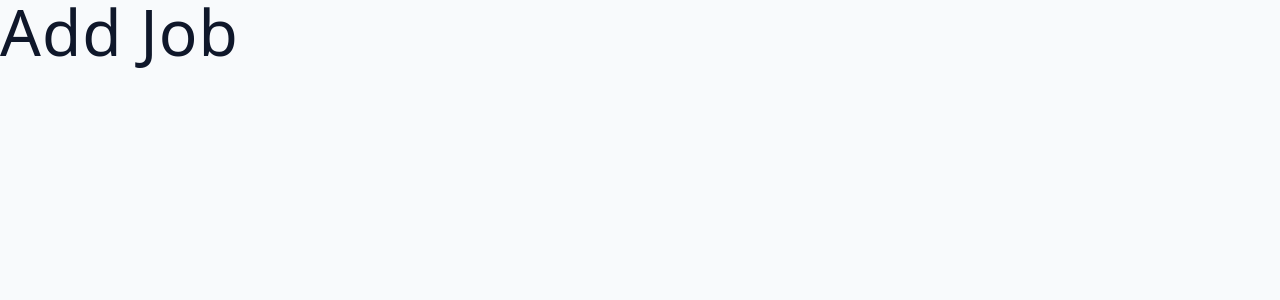
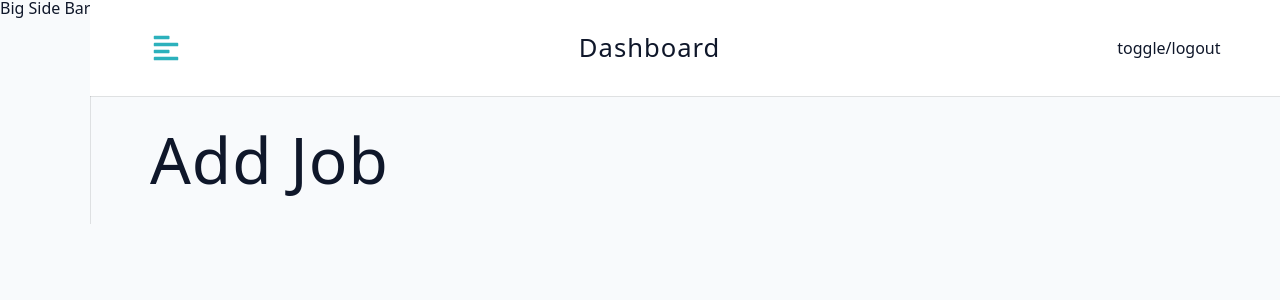
Before and after one commit to imnomee/CA-MERN-FULL, a React (Vite) app in the folder client/: page /dashboard in a window 1280 px wide. Shown: the top 300 px of the page. Built offline with nearby package versions, Linux system fonts and the light colour scheme.

Commit message:
sidebar and links

```diff
--- /dev/null
+++ b/client/src/components/BigSidebar.jsx
@@ -0,0 +1,7 @@
+import Wrapper from '../assets/wrappers/BigSidebar';
+
+const BigSidebar = () => {
+    return <Wrapper>Big Side Bar</Wrapper>;
+};
+
+export default BigSidebar;
--- /dev/null
+++ b/client/src/components/Navbar.jsx
@@ -0,0 +1,27 @@
+import Wrapper from '../assets/wrappers/Navbar';
+import { useDashboardContext } from '../pages/DashboardLayout';
+import { Logo } from './index';
+import { FaAlignLeft } from 'react-icons/fa';
+
+const Navbar = () => {
+    const { toggleSideBar } = useDashboardContext();
+    return (
+        <Wrapper>
+            <div className="nav-center">
+                <button
+                    type="button"
+                    className="toggle-btn"
+                    onClick={toggleSideBar}>
+                    <FaAlignLeft />
+                </button>
+                <div>
+                    <Logo />
+                    <h4 className="logo-text">Dashboard</h4>
+                </div>
+                <div className="btn-container">toggle/logout</div>
+            </div>
+        </Wrapper>
+    );
+};
+
+export default Navbar;
--- /dev/null
+++ b/client/src/components/SmallSidebar.jsx
@@ -0,0 +1,50 @@
+import { FaTimes } from 'react-icons/fa';
+import Wrapper from '../assets/wrappers/SmallSidebar';
+import { useDashboardContext } from '../pages/DashboardLayout';
+import Logo from './Logo';
+import Links from '../utils/links';
+import { NavLink } from 'react-router-dom';
+
+const SmallSidebar = () => {
+    const { showSideBar, toggleSideBar } = useDashboardContext();
+    return (
+        <Wrapper>
+            <div
+                className={
+                    showSideBar
+                        ? 'sidebar-container show-sidebar'
+                        : 'sidebar-container'
+                }>
+                <div className="content">
+                    <button
+                        type="button"
+                        className="close-btn"
+                        onClick={toggleSideBar}>
+                        <FaTimes />
+                    </button>
+                    <header>
+                        <Logo />
+                    </header>
+                    <div className="nav-links">
+                        {Links.map((link) => {
+                            const { text, path, icon } = link;
+                            return (
+                                <NavLink
+                                    to={path}
+                                    key={text}
+                                    className="nav-link"
+                                    onClick={toggleSideBar}
+                                    end>
+                                    <span className="icon">{icon}</span>
+                                    {text}
+                                </NavLink>
+                            );
+                        })}
+                    </div>
+                </div>
+            </div>
+        </Wrapper>
+    );
+};
+
+export default SmallSidebar;
--- a/client/src/components/index.js
+++ b/client/src/components/index.js
@@ -1,2 +1,5 @@
 export { default as Logo } from './Logo';
 export { default as FormRow } from './FormRow';
+export { default as BigSidebar } from './BigSidebar';
+export { default as SmallSidebar } from './SmallSidebar';
+export { default as NavBar } from './Navbar';
--- a/client/src/pages/DashboardLayout.jsx
+++ b/client/src/pages/DashboardLayout.jsx
@@ -1,11 +1,55 @@
 import { Outlet } from 'react-router-dom';
+import Wrapper from '../assets/wrappers/Dashboard';
+import { BigSidebar, SmallSidebar, NavBar } from '../components/index';
+import { createContext, useContext, useState } from 'react';
+
+const DashboardContext = createContext();
 
 const DashboardLayout = () => {
+    //temp
+    const user = { name: 'nomee' };
+    const [showSideBar, setShowSideBar] = useState(false);
+    const [isDarkTheme, setIsDarkTheme] = useState(false);
+
+    const toggleDarkTheme = () => {
+        console.log('toggle dark themes');
+    };
+
+    const toggleSideBar = () => {
+        console.log('toggle sidebar');
+        setShowSideBar(!showSideBar);
+    };
+
+    const logoutUser = async () => {
+        console.log('logout user');
+    };
+
     return (
-        <div>
-            <Outlet />
-        </div>
+        <DashboardContext.Provider
+            value={{
+                user,
+                showSideBar,
+                isDarkTheme,
+                toggleDarkTheme,
+                toggleSideBar,
+                logoutUser,
+            }}>
+            <Wrapper>
+                <main className="dashboard">
+                    <SmallSidebar />
+                    <BigSidebar />
+                    <div>
+                        <NavBar />
+                        <div className="dashboard-page">
+                            <Outlet />
+                        </div>
+                    </div>
+                </main>
+            </Wrapper>
+        </DashboardContext.Provider>
     );
 };
 
+export const useDashboardContext = () => useContext(DashboardContext);
+
 export default DashboardLayout;
--- /dev/null
+++ b/client/src/utils/links.jsx
@@ -0,0 +1,17 @@
+import { React } from 'react';
+
+import { IoBarChartSharp } from 'react-icons/io5';
+import { MdQueryStats } from 'react-icons/md';
+import { FaWpforms } from 'react-icons/fa';
+import { ImProfile } from 'react-icons/im';
+import { MdAdminPanelSettings } from 'react-icons/md';
+
+const links = [
+    { text: 'add job', path: '.', icon: <FaWpforms /> },
+    { text: 'all jobs', path: 'all-jobs', icon: <MdQueryStats /> },
+    { text: 'stats', path: 'stats', icon: <IoBarChartSharp /> },
+    { text: 'profile', path: 'profile', icon: <ImProfile /> },
+    { text: 'admin', path: 'admin', icon: <MdAdminPanelSettings /> },
+];
+
+export default links;
```
